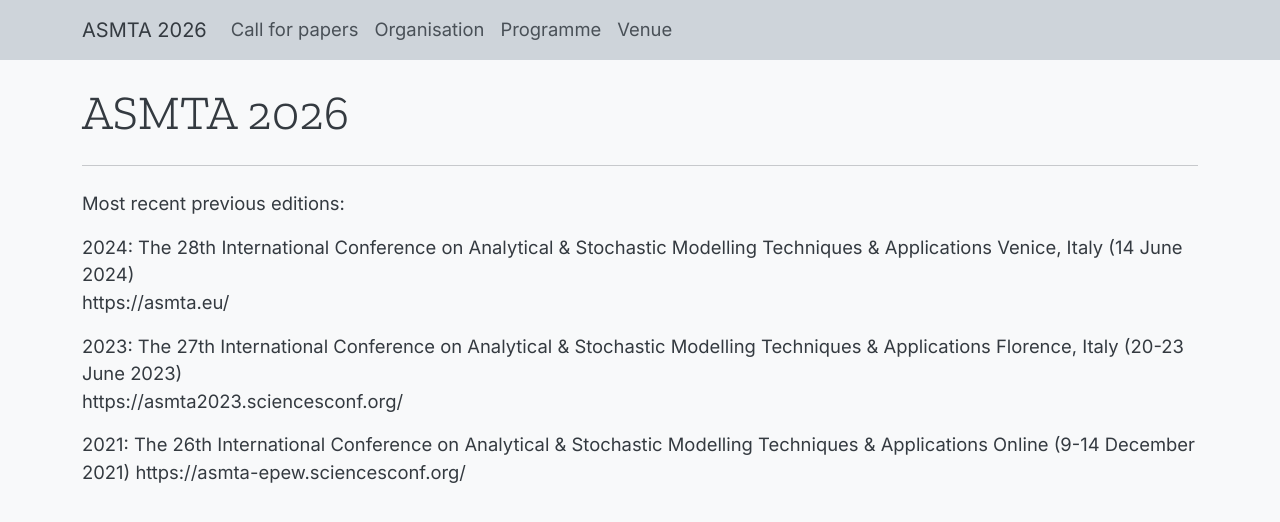
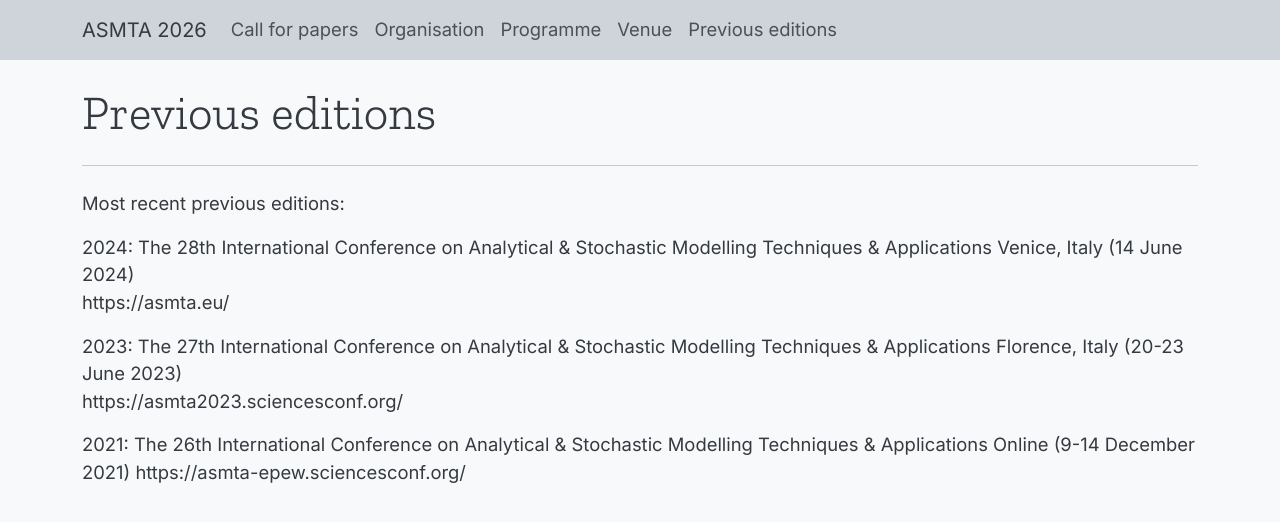
Before and after one commit to asmta/asmta.github.io, a Jekyll site: the page built from previous_editions.md, in a window 1280 px wide. Shown: the top 522 px of the page. Built offline with Jekyll 4.4.1, drawn with Linux system fonts in a browser that asks for light colours; our own code applies the rules of GitHub Pages for plain Markdown files.

Commit message:
Update previous_editions.md

```diff
--- a/previous_editions.md
+++ b/previous_editions.md
@@ -1,3 +1,9 @@
+---
+title: Previous editions
+navorder: 5
+layout: page
+---
+
 Most recent previous editions:
 
 2024: The 28th International Conference on Analytical & Stochastic Modelling Techniques & Applications
```
